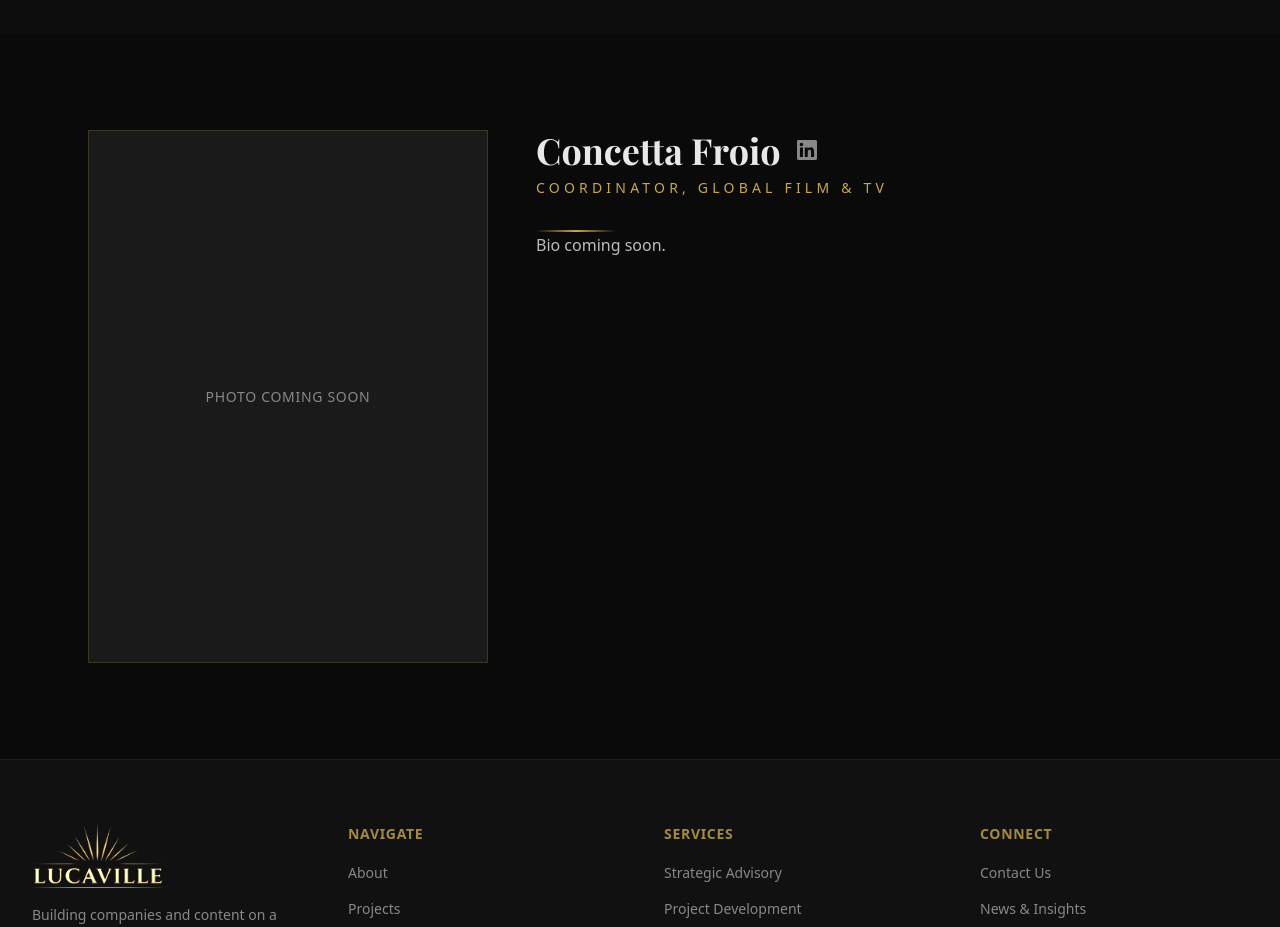
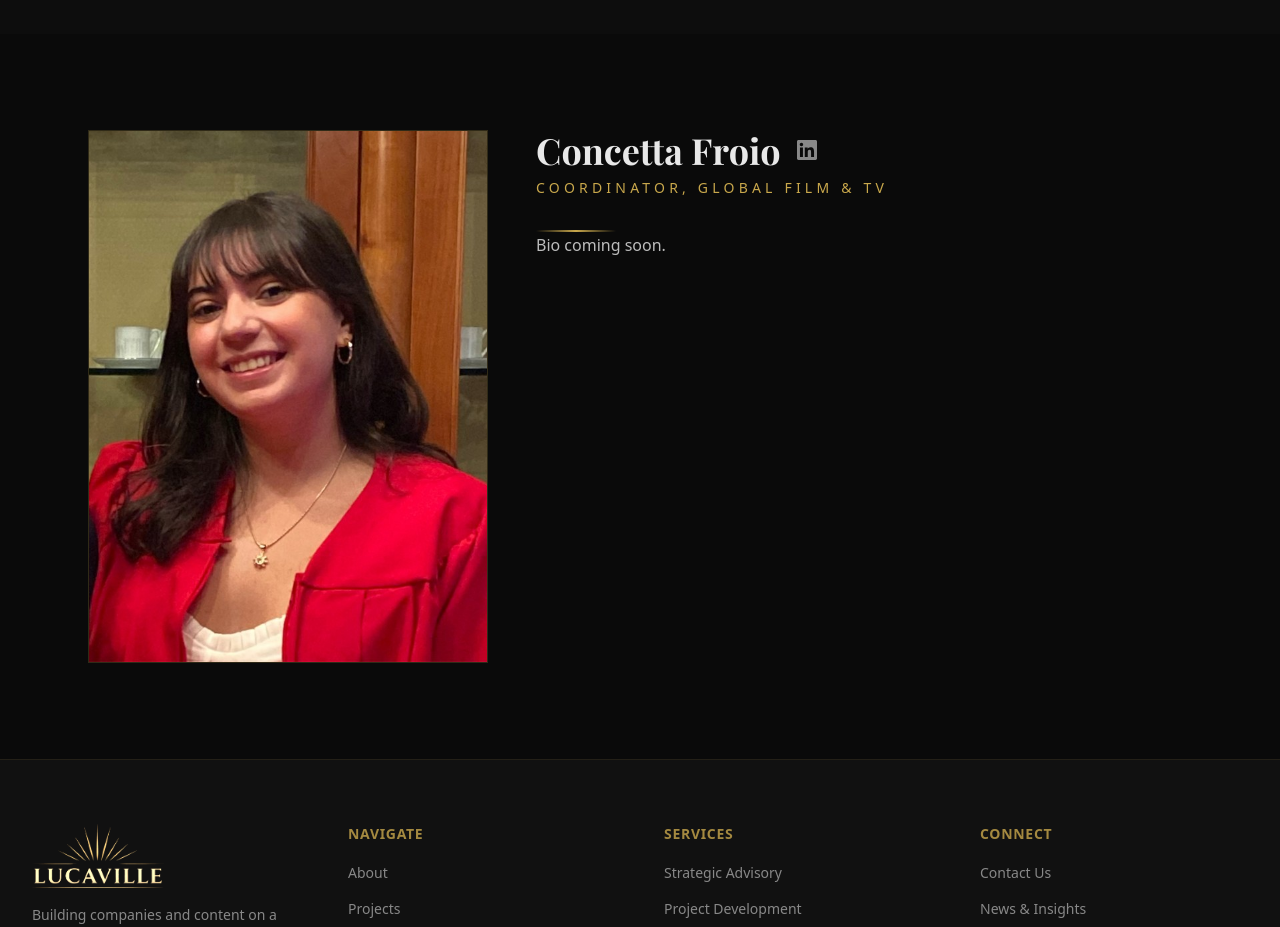
Before and after one commit to ddavoli2/lucaville-global, a Next.js app: page /team in a window 1280 px wide. Shown: the part 1440-2367 px from the top of the page. Built offline with nearby package versions, Linux system fonts and the light colour scheme; a web font is replaced by a local one.

Commit message:
Add Concetta Froio photo to team page

```diff
--- a/src/app/team/page.tsx
+++ b/src/app/team/page.tsx
@@ -112,9 +112,15 @@ export default function Team() {
         <div className="max-w-6xl mx-auto px-6">
           <AnimatedSection>
             <div className="grid grid-cols-1 md:grid-cols-[400px_1fr] gap-12 items-start">
-              {/* Photo Placeholder */}
-              <div className="relative aspect-[3/4] overflow-hidden border border-gold/20 bg-charcoal flex items-center justify-center">
-                <span className="text-muted text-sm uppercase tracking-wider">Photo Coming Soon</span>
+              {/* Photo */}
+              <div className="relative aspect-[3/4] overflow-hidden border border-gold/20">
+                <Image
+                  src="/images/concetta-froio.jpg"
+                  alt="Concetta Froio"
+                  fill
+                  className="object-cover"
+                  unoptimized
+                />
               </div>
 
               {/* Bio */}
```
Also changed, not shown: public/images/concetta-froio.jpg (added).
